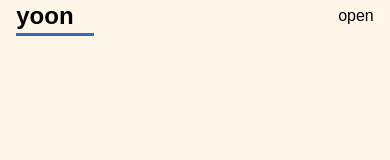
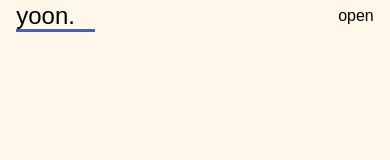
Before and after one commit to eeeyooon/portfolio, a Next.js app: page / in a window 390 px wide. Shown: the top 160 px of the page. Built offline with nearby package versions, Linux system fonts and the light colour scheme; a web font is replaced by a local one.

Commit message:
fix: header 반응형 스타일 덮어씌워지는 문제 해결 - md,lg에서 배경색 명시적 제거 - md 이상일땐 투명 배경색 명시적 설정

```diff
--- a/src/components/common/Header.tsx
+++ b/src/components/common/Header.tsx
@@ -1,16 +1,18 @@
 "use client";
+import useTypeword from "@/hooks/useTypeword";
 import Link from "next/link";
 import { useState } from "react";
 
 export default function Header() {
   const [toggleHeader, setToggleHeader] = useState(false);
+  const text = useTypeword("yoon.", 60);
 
   return (
     <header className="flex flex-col justify-between items-center mx-auto w-11/12  top-0 h-[10vh] md:backdrop-blur-sm md:flex-row md:sticky z-50 relative">
       <div className="w-full justify-between flex md:flex-col md:justify-between">
         <Link href="/">
-          <span className="text-2xl font-bold font-hambak border-b-[3px] border-b-blue_color pr-5 pb-1">
-            yoon
+          <span className="text-2xl font-light font-shrik border-b-[3px] border-b-blue_color pr-5">
+            {text}
           </span>
         </Link>
         <button
@@ -25,12 +27,12 @@ export default function Header() {
           toggleHeader
             ? "top-[5vh] opacity-100 md:top-0 pointer-events-auto"
             : "top-[-200vh] opacity-0  pointer-events-none lg:pointer-events-auto md:pointer-events-auto"
-        } font-hambak text-gray-500 `}
+        } font-dohyeon text-gray-500 `}
       >
         <ul
-          className={`flex flex-col gap-4 py-5 text-base text-center md:flex-row md:gap-7 md:text-lg ${
-            toggleHeader ? "bg-white opacity-90" : "bg-none"
-          } `}
+          className={`flex flex-col gap-4 py-5   text-base text-center md:flex-row md:gap-7 md:text-lg bg-none ${
+            toggleHeader ? "bg-white opacity-90" : ""
+          } md:bg-transparent`}
         >
           <li onClick={() => setToggleHeader(!toggleHeader)}>
             <Link href="/">Home</Link>
```
